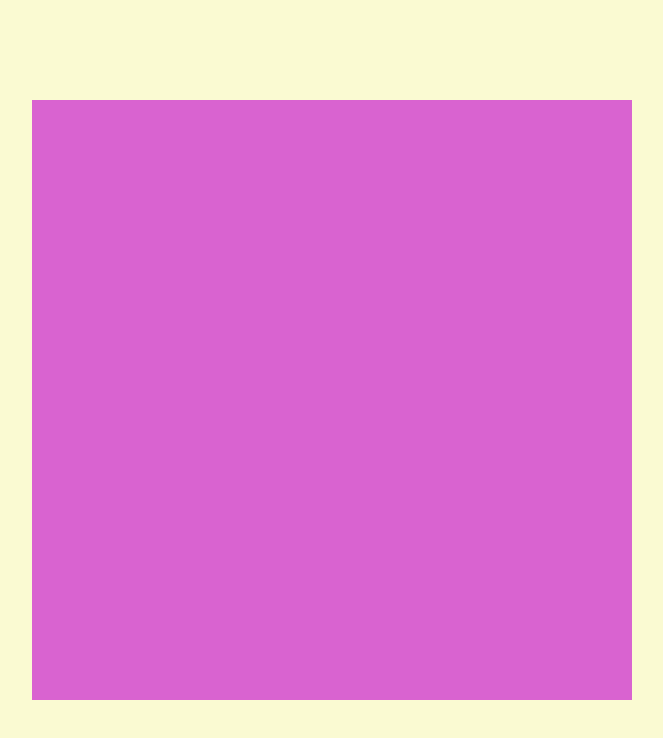
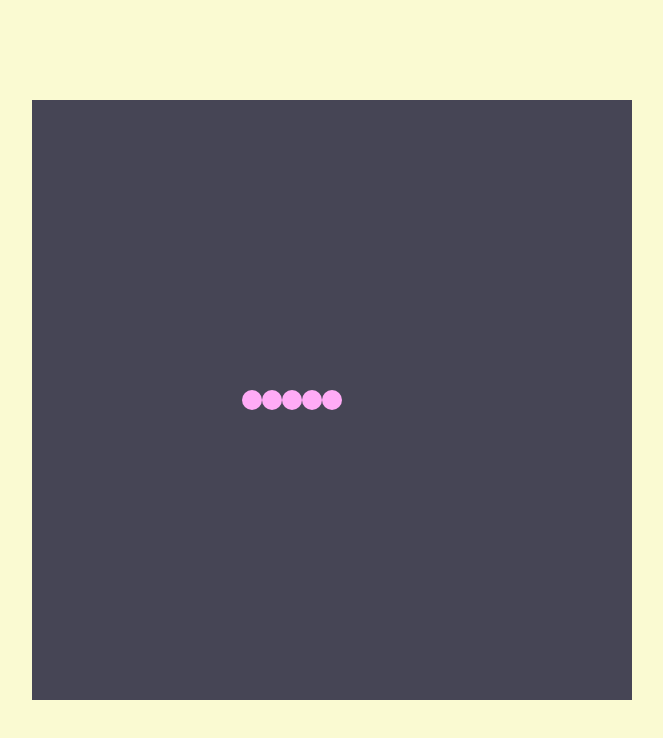
Before and after one commit to IreneCar/snake-life-game, a plain HTML site: page index.html in a window 1280 px wide. Shown: the whole page, without its empty margins (308-971 px from the left). Drawn offline with Linux system fonts and the light colour scheme.

Commit message:
cadena de círculos

```diff
--- a/index.html
+++ b/index.html
@@ -8,7 +8,7 @@
     <link rel='stylesheet' href='/style.css'>
 </head>
 <body>
-    <canvas width="600" height="600"></canvas>
+    <canvas id="gameCanvas" width="600" height="600"></canvas>
     <script src="/index.js"></script>
 </body>
 </html>
--- a/index.js
+++ b/index.js
@@ -0,0 +1,52 @@
+//Creating canvas
+const canvas = document.querySelector("#gameCanvas");
+//2 dimentional drawing context
+const ctx = canvas.getContext("2d");
+
+//Creating the snake
+let snake = [ {x:300, y:300}, {x:280, y:300}, {x:260, y:300}, {x:240, y:300}, {x:220, y:300} ];
+
+//Un círculo:
+/*
+ctx.beginPath();
+ctx.fillStyle = "#ffabf6";
+ctx.arc(300, 300, 10, 0, 2 * Math.PI);
+ctx.fill();
+ctx.closePath();
+*/
+
+// Un cuadrado:
+/*
+ctx.fillStyle = 'lightblue';
+ctx.strokestyle = 'darkblue';
+ctx.fillRect(300, 300, 10, 10);
+ctx.strokeRect(300, 300, 10, 10);
+*/
+
+//Cadena de círculos para snakeBody   <----- no funciona!!!!!!!
+function drawSnakeBody(snakePart) {
+	ctx.beginPath();
+	ctx.fillStyle = "#ffabf6";
+	ctx.arc(snakePart.x, snakePart.y, 10, 0, 2*Math.PI);
+	ctx.fill();
+}
+
+function drawSnake() {
+	console.log("entra");
+	snake.forEach((snakePart)=> drawSnakeBody(snakePart));
+	/*for (snakePart of snake){
+		drawSnakeBody();
+	}*/
+}
+drawSnake();
+
+/*
+//Cadena con cuadrados
+function drawSnakeBody(snakePart)
+{
+  ctx.fillStyle = 'lightblue';
+  ctx.strokestyle = 'darkblue';
+  ctx.fillRect(snakePart.x, snakePart.y, 10, 10);
+  ctx.strokeRect(snakePart.x, snakePart.y, 10, 10);
+}
+*/
--- a/style.css
+++ b/style.css
@@ -3,7 +3,7 @@ body {
 }
 
 canvas {
-	background-color: #d963d0;
+	background-color: #464555;
 	position: absolute;
 	top: 50%;
 	left: 50%;
```
